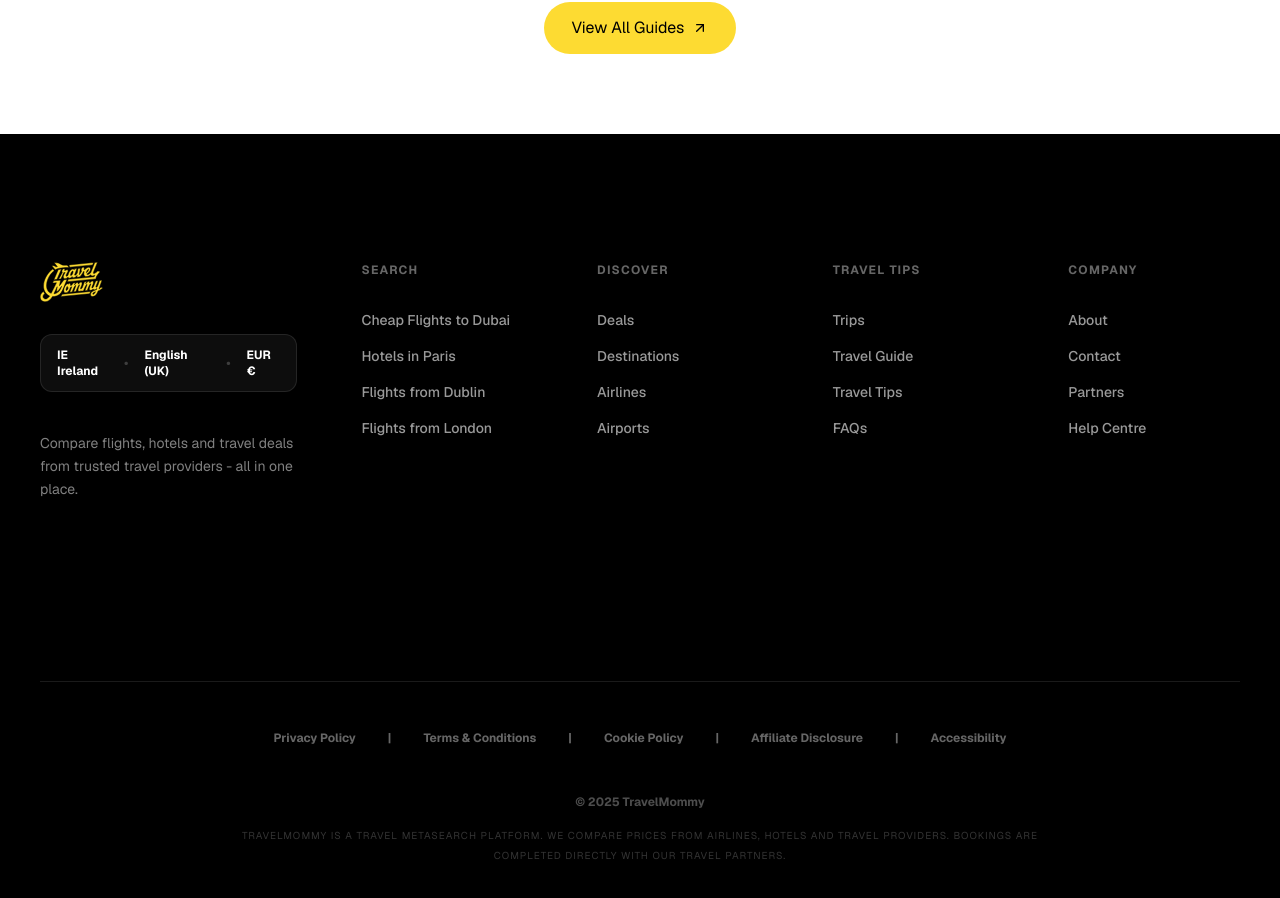
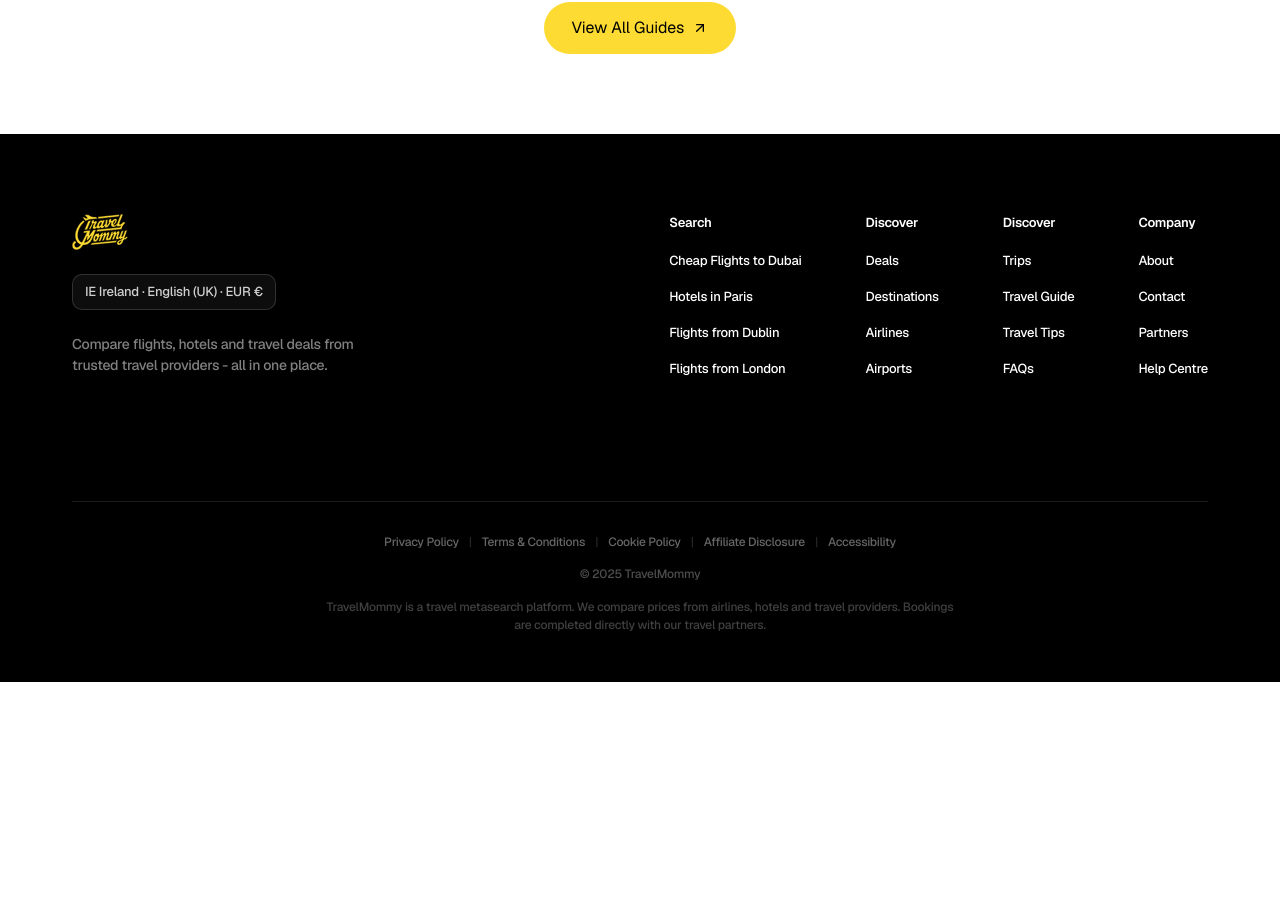
Before and after one commit to ahsan693/Travel-Agency, a Next.js app: page / in a window 1280 px wide. Shown: the part 4966-5864 px from the top of the page. After the commit the page ends 5648 px from the top, so only its background shows below. Built offline with nearby package versions, Linux system fonts and the light colour scheme.

Commit message:
home page hero section improments

```diff
--- a/app/components/Home/footer.tsx
+++ b/app/components/Home/footer.tsx
@@ -3,66 +3,114 @@
 import Image from "next/image";
 import Link from "next/link";
 
+const columns = [
+  { title: "Search", links: ["Cheap Flights to Dubai", "Hotels in Paris", "Flights from Dublin", "Flights from London"] },
+  { title: "Discover", links: ["Deals", "Destinations", "Airlines", "Airports"] },
+  { title: "Discover", links: ["Trips", "Travel Guide", "Travel Tips", "FAQs"] },
+  { title: "Company", links: ["About", "Contact", "Partners", "Help Centre"] },
+];
+
+const legalLinks = [
+  "Privacy Policy",
+  "Terms & Conditions",
+  "Cookie Policy",
+  "Affiliate Disclosure",
+  "Accessibility",
+];
+
+const socialIcons = [
+  { src: "/assets/instagram.svg", alt: "Instagram" },
+  { src: "/assets/facebook.svg", alt: "Facebook" },
+  { src: "/assets/tiktok.svg", alt: "TikTok" },
+];
+
 export default function Footer() {
   return (
-    <footer className="bg-black text-white pt-20 lg:pt-32 pb-16">
-      <div className="max-w-[1280px] mx-auto px-6 lg:px-10">
-        <div className="grid grid-cols-1 sm:grid-cols-2 lg:grid-cols-[1.5fr_1fr_1fr_1fr_1fr] gap-12 lg:gap-16 mb-20 lg:mb-32">
-          <div>
-            <Link href="/">
-              <Image src="/assets/logo.svg" alt="TravelMommy" width={160} height={40} className="h-10 w-auto mb-8" />
+    <footer className="bg-black text-white">
+      <div className="mx-auto w-full max-w-[1216px] px-6 lg:px-10 pt-16 lg:pt-20 pb-10 lg:pb-12">
+
+        {/* ===== Top frame: logo block (left) + nav columns (right), gap 33 ===== */}
+        <div className="flex flex-col lg:flex-row lg:items-start lg:justify-between gap-12 lg:gap-[33px]">
+
+          {/* Logo + locale pill + blurb + socials */}
+          <div className="flex max-w-[300px] flex-col gap-6">
+            <Link href="/" className="flex items-center">
+              <Image src="/assets/logo.svg" alt="TravelMommy" width={140} height={36} className="h-9 w-auto" />
             </Link>
-            <div className="bg-white/5 border border-white/10 px-4 py-3 rounded-xl flex items-center gap-4 text-xs font-bold mb-10 w-fit">
-              <span>IE Ireland</span>
-              <span className="opacity-20">•</span>
-              <span>English (UK)</span>
-              <span className="opacity-20">•</span>
-              <span>EUR €</span>
-            </div>
-            <p className="text-sm text-white/50 leading-relaxed mb-8">
-              Compare flights, hotels and travel deals from trusted travel providers - all in one place.
+
+            <span className="w-fit rounded-[10px] border border-white/15 bg-white/5 px-[12px] py-[8px] text-[13px] font-medium leading-[18px] tracking-[-0.02em] text-white/80">
+              IE Ireland · English (UK) · EUR €
+            </span>
+
+            <p className="text-[14px] font-medium leading-[21px] tracking-[-0.02em] text-white/50">
+              Compare flights, hotels and travel deals from trusted travel
+              providers - all in one place.
             </p>
-            <div className="flex gap-4">
-              <Image src="/assets/instagram.svg" alt="Instagram" width={20} height={20} className="w-5 h-5 opacity-60 hover:opacity-100 cursor-pointer" />
-              <Image src="/assets/facebook.svg" alt="Facebook" width={20} height={20} className="w-5 h-5 opacity-60 hover:opacity-100 cursor-pointer" />
-              <Image src="/assets/tiktok.svg" alt="TikTok" width={20} height={20} className="w-5 h-5 opacity-60 hover:opacity-100 cursor-pointer" />
+
+            <div className="flex items-center gap-4">
+              {socialIcons.map((icon) => (
+                <Link key={icon.alt} href="#" aria-label={icon.alt}>
+                  <Image
+                    src={icon.src}
+                    alt={icon.alt}
+                    width={18}
+                    height={18}
+                    className="opacity-50 transition-opacity hover:opacity-100"
+                  />
+                </Link>
+              ))}
             </div>
           </div>
 
-          {[
-            { title: "Search", links: ["Cheap Flights to Dubai", "Hotels in Paris", "Flights from Dublin", "Flights from London"] },
-            { title: "Discover", links: ["Deals", "Destinations", "Airlines", "Airports"] },
-            { title: "Travel Tips", links: ["Trips", "Travel Guide", "Travel Tips", "FAQs"] },
-            { title: "Company", links: ["About", "Contact", "Partners", "Help Centre"] }
-          ].map((col, i) => (
-            <div key={i}>
-              <h4 className="font-bold mb-8 uppercase tracking-widest text-xs text-white/40">{col.title}</h4>
-              <ul className="space-y-4 text-sm font-medium text-white/60">
-                {col.links.map(link => (
-                  <li key={link} className="hover:text-white cursor-pointer transition-colors">{link}</li>
+          {/* Nav columns group */}
+          <div className="grid grid-cols-2 gap-x-10 gap-y-10 sm:grid-cols-4 lg:flex lg:gap-16">
+            {columns.map((col, i) => (
+              <div key={i} className="flex flex-col gap-4">
+                <span className="text-[13px] font-semibold leading-[18px] tracking-[-0.02em] text-white">
+                  {col.title}
+                </span>
+                <ul className="flex flex-col gap-3">
+                  {col.links.map((link) => (
+                    <li key={link}>
+                      <Link
+                        href="#"
+                        className="text-[13px] font-medium leading-[18px] tracking-[-0.02em] text-white/50 transition-colors hover:text-white"
+                      >
+                        {link}
+                      </Link>
+                    </li>
                   ))}
                 </ul>
               </div>
             ))}
           </div>
-        <div className="border-t border-white/10 pt-12 pb-12 flex flex-col items-center">
-          <div className="flex flex-wrap justify-center gap-4 lg:gap-8 text-xs font-bold text-white/40 mb-12">
-            <Link href="#" className="hover:text-white transition-colors">Privacy Policy</Link>
-            <span className="hidden sm:inline">|</span>
-            <Link href="#" className="hover:text-white transition-colors">Terms & Conditions</Link>
-            <span className="hidden sm:inline">|</span>
-            <Link href="#" className="hover:text-white transition-colors">Cookie Policy</Link>
-            <span className="hidden sm:inline">|</span>
-            <Link href="#" className="hover:text-white transition-colors">Affiliate Disclosure</Link>
-            <span className="hidden sm:inline">|</span>
-            <Link href="#" className="hover:text-white transition-colors">Accessibility</Link>
         </div>
-          <div className="text-center max-w-[800px]">
-            <p className="text-xs text-white/30 font-bold mb-4">© 2025 TravelMommy</p>
-            <p className="text-[10px] text-white/20 uppercase tracking-widest leading-loose">
-              TravelMommy is a travel metasearch platform. We compare prices from airlines, hotels and travel providers. Bookings are completed directly with our travel partners.
+
+        {/* ===== Divider ===== */}
+        <div className="mt-16 lg:mt-20 border-t border-white/10" />
+
+        {/* ===== Bottom frame: fully centered (legal links → copyright → disclaimer) ===== */}
+        <div className="flex flex-col items-center gap-4 pt-8 text-center">
+          <p className="flex flex-wrap items-center justify-center gap-x-[10px] gap-y-[6px] text-[12px] font-medium leading-[16px] tracking-[-0.02em] text-white/40">
+            {legalLinks.map((link, i) => (
+              <span key={link} className="flex items-center gap-[10px]">
+                <Link href="#" className="transition-colors hover:text-white">
+                  {link}
+                </Link>
+                {i < legalLinks.length - 1 && <span className="text-white/15">|</span>}
+              </span>
+            ))}
           </p>
-          </div>
+
+          <p className="text-[12px] font-medium leading-[16px] tracking-[-0.02em] text-white/30">
+            © 2025 TravelMommy
+          </p>
+
+          <p className="max-w-[640px] text-[12px] font-medium leading-[18px] tracking-[-0.02em] text-white/25">
+            TravelMommy is a travel metasearch platform. We compare prices
+            from airlines, hotels and travel providers. Bookings are
+            completed directly with our travel partners.
+          </p>
         </div>
       </div>
     </footer>
```
Lines whose indentation alone changed are shown as unchanged.
